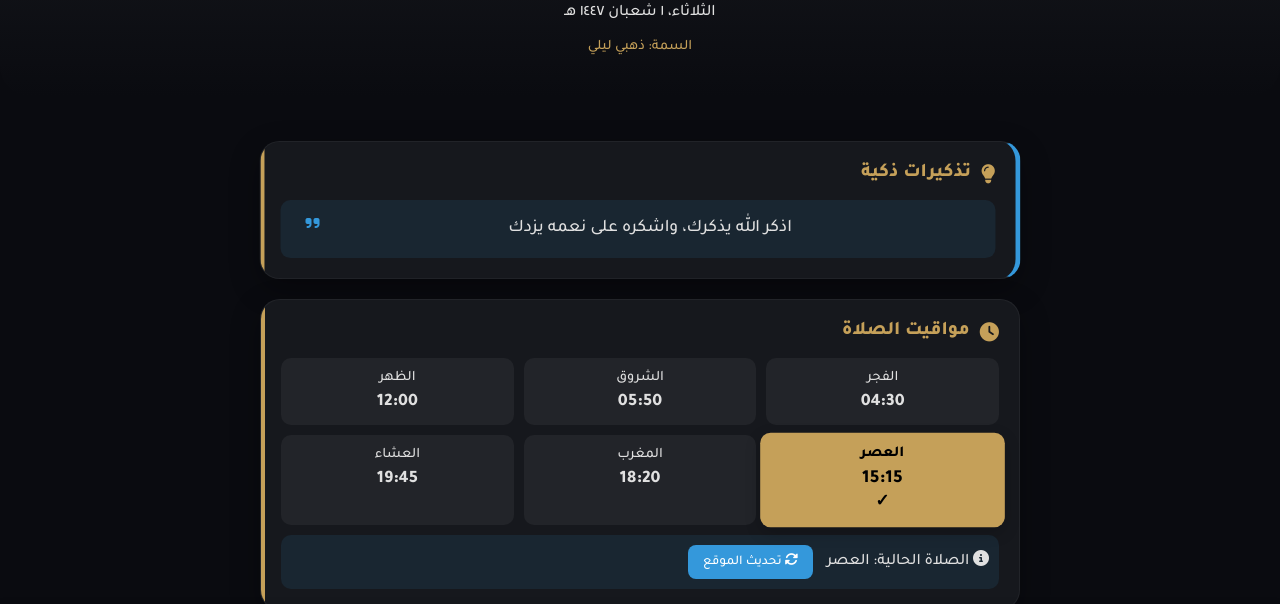
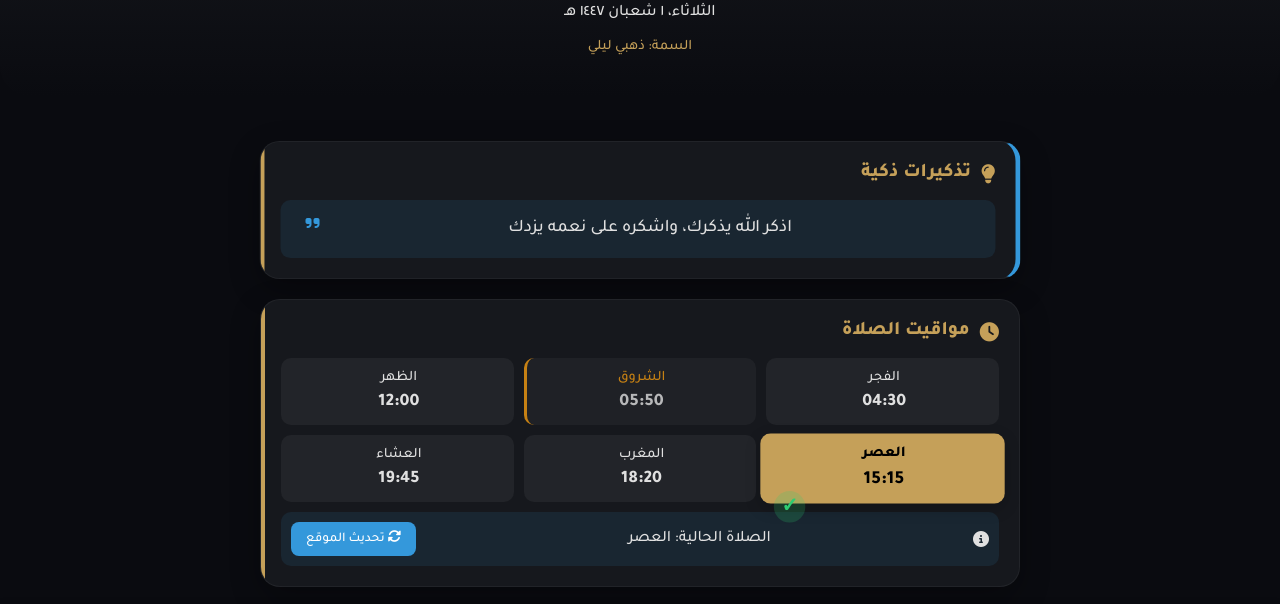
Before and after one commit to kingstoty-cyber/Zad-al-Muslim, a plain HTML site: page index.html in a window 1280 px wide. Shown: the part 122-726 px from the top of the page. Drawn offline with Linux system fonts and the light colour scheme.

Commit message:
Update styles.css

```diff
--- a/styles.css
+++ b/styles.css
@@ -10,7 +10,6 @@
     --soft-white: rgba(255, 255, 255, 0.05);
     --shadow: 0 10px 30px rgba(0,0,0,0.3);
     --transition: all 0.3s cubic-bezier(0.4, 0, 0.2, 1);
-    --theme-name: "ذهبي ليلي";
 }
 
 /* سمة زرقاء ليلية */
@@ -22,7 +21,6 @@
     --bg-color: #0a1520;
     --card-bg: #16202d;
     --text-color: #e0f0ff;
-    --theme-name: "أزرق ليلي";
 }
 
 /* سمة خضراء ليلية */
@@ -34,7 +32,6 @@
     --bg-color: #0a100b;
     --card-bg: #16201a;
     --text-color: #e0ffe7;
-    --theme-name: "أخضر ليلي";
 }
 
 /* سمة أرجوانية ليلية */
@@ -46,7 +43,6 @@
     --bg-color: #150a20;
     --card-bg: #20162d;
     --text-color: #f0e0ff;
-    --theme-name: "أرجواني ليلي";
 }
 
 /* سمة برتقالية ليلية */
@@ -58,7 +54,6 @@
     --bg-color: #1a0e0a;
     --card-bg: #2d1c16;
     --text-color: #ffeae0;
-    --theme-name: "برتقالي ليلي";
 }
 
 /* ========== السمات النهارية ========== */
@@ -74,7 +69,6 @@
     --text-color: #2c3e50;
     --soft-white: rgba(0, 0, 0, 0.08);
     --shadow: 0 5px 15px rgba(0, 0, 0, 0.05);
-    --theme-name: "ذهبي نهار";
 }
 
 /* سمة زرقاء نهارية */
@@ -88,7 +82,6 @@
     --text-color: #2c3e50;
     --soft-white: rgba(0, 0, 0, 0.08);
     --shadow: 0 5px 15px rgba(0, 0, 0, 0.05);
-    --theme-name: "أزرق نهار";
 }
 
 /* سمة خضراء نهارية */
@@ -102,7 +95,6 @@
     --text-color: #2c3e50;
     --soft-white: rgba(0, 0, 0, 0.08);
     --shadow: 0 5px 15px rgba(0, 0, 0, 0.05);
-    --theme-name: "أخضر نهار";
 }
 
 /* سمة أرجوانية نهارية */
@@ -116,7 +108,6 @@
     --text-color: #2c3e50;
     --soft-white: rgba(0, 0, 0, 0.08);
     --shadow: 0 5px 15px rgba(0, 0, 0, 0.05);
-    --theme-name: "أرجواني نهار";
 }
 
 /* سمة برتقالية نهارية */
@@ -130,7 +121,6 @@
     --text-color: #2c3e50;
     --soft-white: rgba(0, 0, 0, 0.08);
     --shadow: 0 5px 15px rgba(0, 0, 0, 0.05);
-    --theme-name: "برتقالي نهار";
 }
 
 * {
@@ -297,6 +287,7 @@ input[type="checkbox"]:checked::after {
     border-bottom: 1px solid var(--soft-white);
 }
 
+/* ========== مواقيت الصلاة المحسنة ========== */
 .prayer-times {
     display: grid;
     grid-template-columns: repeat(3, 1fr);
@@ -310,6 +301,8 @@ input[type="checkbox"]:checked::after {
     border-radius: 10px;
     text-align: center;
     transition: var(--transition);
+    position: relative;
+    border-left: 3px solid transparent;
 }
 
 .prayer-time.current {
@@ -318,6 +311,15 @@ input[type="checkbox"]:checked::after {
     font-weight: bold;
     transform: scale(1.05);
     box-shadow: 0 5px 15px rgba(0,0,0,0.2);
+}
+
+.prayer-time.sunrise {
+    opacity: 0.8;
+    border-left: 3px solid #f39c12 !important;
+}
+
+.prayer-time.sunrise .name {
+    color: #f39c12;
 }
 
 .prayer-time .name {
@@ -334,6 +336,22 @@ input[type="checkbox"]:checked::after {
     font-size: 1.1rem;
     font-weight: bold;
 }
+
+.current-indicator {
+    position: absolute;
+    left: 10px;
+    color: var(--secondary-color);
+    font-size: 1.2rem;
+    background: rgba(46, 204, 113, 0.2);
+    width: 30px;
+    height: 30px;
+    border-radius: 50%;
+    display: flex;
+    align-items: center;
+    justify-content: center;
+}
+
+/* ======================================== */
 
 .dhikr-counter {
     background: color-mix(in srgb, var(--primary-color) 10%, transparent);
@@ -455,6 +473,12 @@ input[type="checkbox"]:checked::after {
 .theme-btn.green { background: linear-gradient(135deg, #2ecc71, #27ae60); }
 .theme-btn.purple { background: linear-gradient(135deg, #9b59b6, #8e44ad); }
 .theme-btn.orange { background: linear-gradient(135deg, #e67e22, #d35400); }
+
+.theme-btn.gold-light { background: linear-gradient(135deg, #f8d7a4, #c5a059); }
+.theme-btn.blue-light { background: linear-gradient(135deg, #a8d5f7, #3498db); }
+.theme-btn.green-light { background: linear-gradient(135deg, #a3e9c3, #2ecc71); }
+.theme-btn.purple-light { background: linear-gradient(135deg, #d4b1e6, #9b59b6); }
+.theme-btn.orange-light { background: linear-gradient(135deg, #f7c9a1, #e67e22); }
 
 .theme-label {
     font-size: 0.8rem;
@@ -581,13 +605,6 @@ input[type="checkbox"]:checked::after {
     margin-bottom: 20px;
 }
 
-/* تأثيرات الوضع النهاري */
-body .theme-btn.gold-light { background: linear-gradient(135deg, #f8d7a4, #c5a059); }
-body .theme-btn.blue-light { background: linear-gradient(135deg, #a8d5f7, #3498db); }
-body .theme-btn.green-light { background: linear-gradient(135deg, #a3e9c3, #2ecc71); }
-body .theme-btn.purple-light { background: linear-gradient(135deg, #d4b1e6, #9b59b6); }
-body .theme-btn.orange-light { background: linear-gradient(135deg, #f7c9a1, #e67e22); }
-
 /* تحسينات المسبحة */
 .tasbeeh-container {
     text-align: center;
@@ -667,6 +684,9 @@ body .ayah-of-day {
     padding: 10px;
     border-radius: 10px;
     margin-top: 10px;
+    display: flex;
+    justify-content: space-between;
+    align-items: center;
 }
 
 .location-update button {
@@ -678,8 +698,10 @@ body .ayah-of-day {
     cursor: pointer;
     font-family: 'Tajawal';
     margin-right: 10px;
+    transition: var(--transition);
 }
 
 .location-update button:hover {
     filter: brightness(1.1);
+    transform: translateY(-2px);
 }
```
